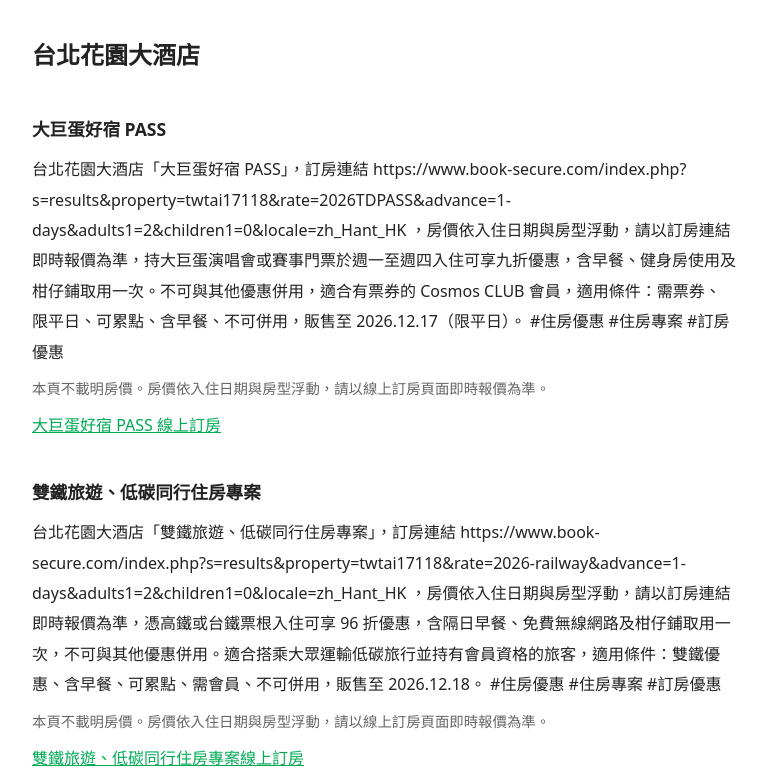
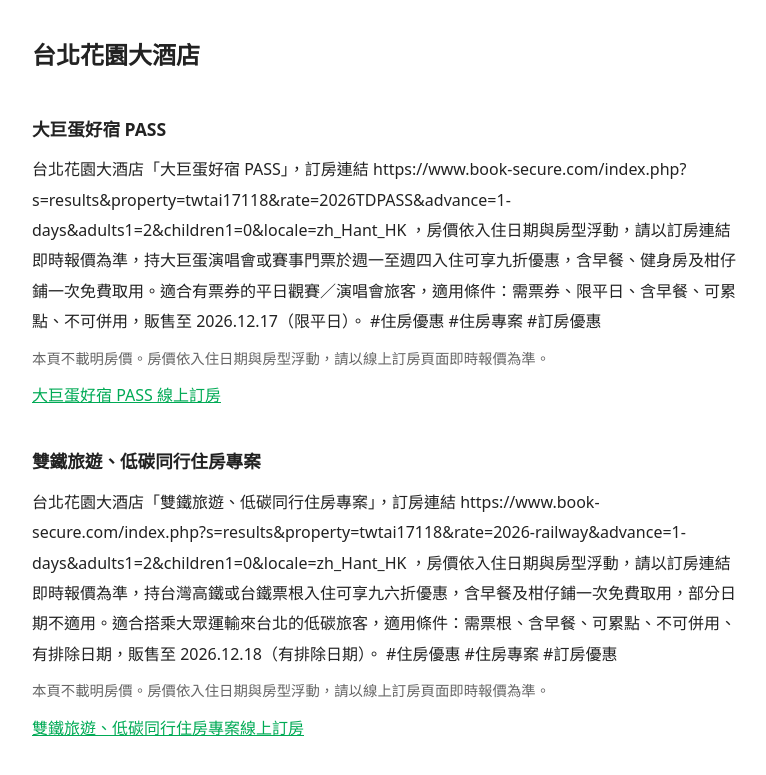
Before and after one commit to tw-cosmos/tw-cosmos.github.io, a plain HTML site: page taipei-garden/index.html in a window 1280 px wide. Shown: the top 775 px of the page, without its empty margins (256-1022 px from the left). Drawn offline with Linux system fonts and the light colour scheme.

Commit message:
sync: notion 2026-11-21

```diff
--- a/taipei-garden/index.html
+++ b/taipei-garden/index.html
@@ -32,14 +32,14 @@ hr { border: 0; border-top: 1px solid #eee; margin: 2.5rem 0 1.5rem; }
 
 <section>
   <h2>大巨蛋好宿 PASS</h2>
-  <p>台北花園大酒店「大巨蛋好宿 PASS」，訂房連結 https://www.book-secure.com/index.php?s=results&amp;property=twtai17118&amp;rate=2026TDPASS&amp;advance=1-days&amp;adults1=2&amp;children1=0&amp;locale=zh_Hant_HK ，房價依入住日期與房型浮動，請以訂房連結即時報價為準，持大巨蛋演唱會或賽事門票於週一至週四入住可享九折優惠，含早餐、健身房使用及柑仔鋪取用一次。不可與其他優惠併用，適合有票券的 Cosmos CLUB 會員，適用條件：需票券、限平日、可累點、含早餐、不可併用，販售至 2026.12.17（限平日）。 #住房優惠 #住房專案 #訂房優惠</p>
+  <p>台北花園大酒店「大巨蛋好宿 PASS」，訂房連結 https://www.book-secure.com/index.php?s=results&amp;property=twtai17118&amp;rate=2026TDPASS&amp;advance=1-days&amp;adults1=2&amp;children1=0&amp;locale=zh_Hant_HK ，房價依入住日期與房型浮動，請以訂房連結即時報價為準，持大巨蛋演唱會或賽事門票於週一至週四入住可享九折優惠，含早餐、健身房及柑仔鋪一次免費取用。適合有票券的平日觀賽／演唱會旅客，適用條件：需票券、限平日、含早餐、可累點、不可併用，販售至 2026.12.17（限平日）。 #住房優惠 #住房專案 #訂房優惠</p>
   <p class="note">本頁不載明房價。房價依入住日期與房型浮動，請以線上訂房頁面即時報價為準。</p>
   <p><a href="https://www.book-secure.com/index.php?s=results&amp;property=twtai17118&amp;rate=2026TDPASS&amp;advance=1-days&amp;adults1=2&amp;children1=0&amp;locale=zh_Hant_HK">大巨蛋好宿 PASS 線上訂房</a></p>
 </section>
 
 <section>
   <h2>雙鐵旅遊、低碳同行住房專案</h2>
-  <p>台北花園大酒店「雙鐵旅遊、低碳同行住房專案」，訂房連結 https://www.book-secure.com/index.php?s=results&amp;property=twtai17118&amp;rate=2026-railway&amp;advance=1-days&amp;adults1=2&amp;children1=0&amp;locale=zh_Hant_HK ，房價依入住日期與房型浮動，請以訂房連結即時報價為準，憑高鐵或台鐵票根入住可享 96 折優惠，含隔日早餐、免費無線網路及柑仔鋪取用一次，不可與其他優惠併用。適合搭乘大眾運輸低碳旅行並持有會員資格的旅客，適用條件：雙鐵優惠、含早餐、可累點、需會員、不可併用，販售至 2026.12.18。 #住房優惠 #住房專案 #訂房優惠</p>
+  <p>台北花園大酒店「雙鐵旅遊、低碳同行住房專案」，訂房連結 https://www.book-secure.com/index.php?s=results&amp;property=twtai17118&amp;rate=2026-railway&amp;advance=1-days&amp;adults1=2&amp;children1=0&amp;locale=zh_Hant_HK ，房價依入住日期與房型浮動，請以訂房連結即時報價為準，持台灣高鐵或台鐵票根入住可享九六折優惠，含早餐及柑仔鋪一次免費取用，部分日期不適用。適合搭乘大眾運輸來台北的低碳旅客，適用條件：需票根、含早餐、可累點、不可併用、有排除日期，販售至 2026.12.18（有排除日期）。 #住房優惠 #住房專案 #訂房優惠</p>
   <p class="note">本頁不載明房價。房價依入住日期與房型浮動，請以線上訂房頁面即時報價為準。</p>
   <p><a href="https://www.book-secure.com/index.php?s=results&amp;property=twtai17118&amp;rate=2026-railway&amp;advance=1-days&amp;adults1=2&amp;children1=0&amp;locale=zh_Hant_HK">雙鐵旅遊、低碳同行住房專案線上訂房</a></p>
 </section>
@@ -86,6 +86,6 @@ hr { border: 0; border-top: 1px solid #eee; margin: 2.5rem 0 1.5rem; }
   <p><a href="https://www.book-secure.com/index.php?s=results&amp;property=twtai17118&amp;rate=light-luxury&amp;advance=1-days&amp;adults1=2&amp;children1=0&amp;locale=zh_Hant_HK">輕奢寵愛套房住宿優惠線上訂房</a></p>
 </section>
 <hr>
-<p class="note">內容更新日：2026.11.20</p>
+<p class="note">內容更新日：2026.11.21</p>
 </body>
 </html>
```
Also changed, not shown: 1 other file.
